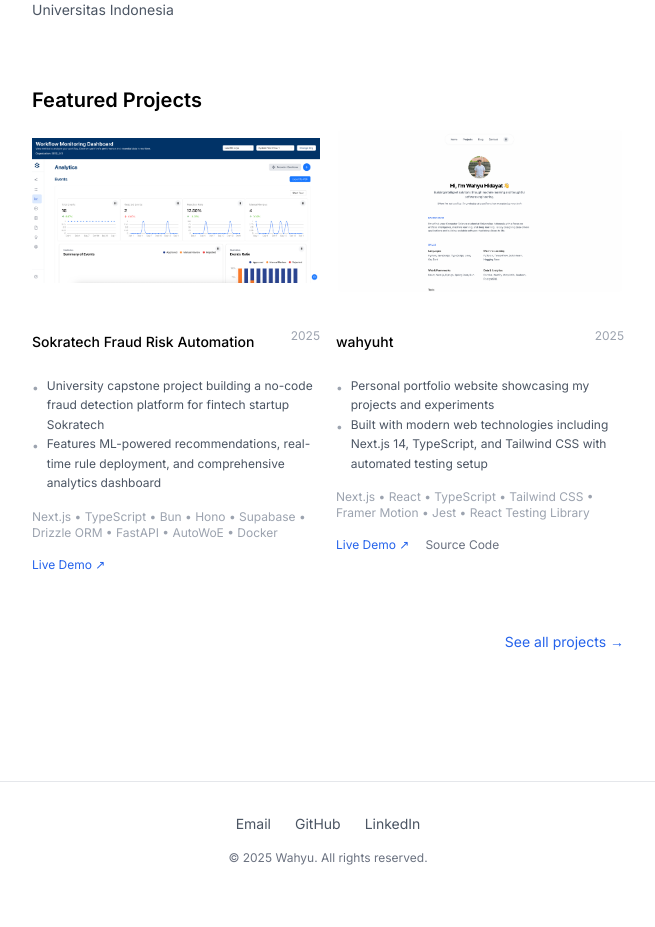
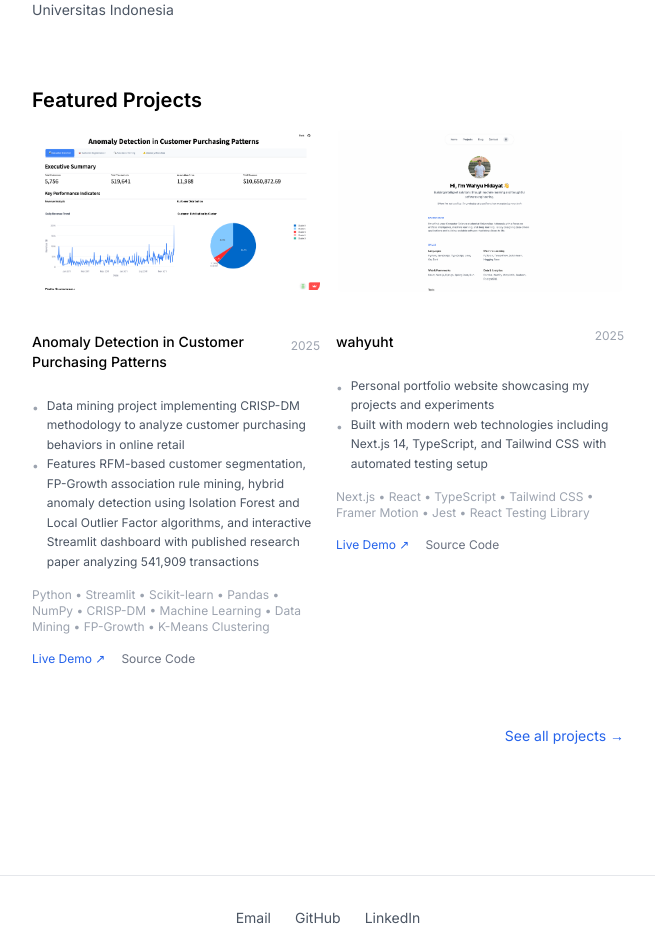
Before and after one commit to wahyuhiddayat/wahyuht, a Next.js app: page / in a window 1280 px wide. Shown: the part 1560-2487 px from the top of the page, without its empty margins (312-967 px from the left). Built offline with nearby package versions, Linux system fonts and the light colour scheme.

Commit message:
feat: add Anomaly Detection project and update portfolio content

```diff
--- a/src/app/page.tsx
+++ b/src/app/page.tsx
@@ -37,13 +37,14 @@ const experienceData = [
 
 const featuredProjectsData = [
   {
-    title: "Sokratech Fraud Risk Automation",
-    description: "University capstone project building a no-code fraud detection platform for fintech startup Sokratech\nFeatures ML-powered recommendations, real-time rule deployment, and comprehensive analytics dashboard",
+    title: "Anomaly Detection in Customer Purchasing Patterns",
+    description: "Data mining project implementing CRISP-DM methodology to analyze customer purchasing behaviors in online retail\nFeatures RFM-based customer segmentation, FP-Growth association rule mining, hybrid anomaly detection using Isolation Forest and Local Outlier Factor algorithms, and interactive Streamlit dashboard with published research paper analyzing 541,909 transactions",
     date: "2025",
-    imageUrl: "/images/sokratech.png",
-    skills: ['Next.js', 'TypeScript', 'Bun', 'Hono', 'Supabase', 'Drizzle ORM', 'FastAPI', 'AutoWoE', 'Docker'],
+    imageUrl: "/images/anomaly_detection_datmin.png",
+    skills: ["Python", "Streamlit", "Scikit-learn", "Pandas", "NumPy", "CRISP-DM", "Machine Learning", "Data Mining", "FP-Growth", "K-Means Clustering"],
     links: {
-      website: "https://monitoring-fe-next-1277451848.us-central1.run.app/"
+      website: "https://wahyuht.com",
+      github: 'https://github.com/wahyuhiddayat/wahyuht'
     }
   },
   {
--- a/src/app/projects/page.tsx
+++ b/src/app/projects/page.tsx
@@ -24,12 +24,22 @@ const projectsData = [
     }
   },
   {
+    title: "Anomaly Detection in Customer Purchasing Patterns",
+    description: "ta mining project implementing CRISP-DM methodology to analyze customer purchasing behaviors in online retail\nFeatures RFM-based customer segmentation, FP-Growth association rule mining, and hybrid anomaly detection using Isolation Forest and Local Outlier Factor algorithms\nIncludes interactive Streamlit dashboard with real-time analytics, comprehensive visualizations, and published research paper analyzing 541,909 transactions",
+    date: "2025",
+    imageUrl: "/images/anomaly_detection_datmin.png",
+    skills: ["Python", "Streamlit", "Scikit-learn", "Pandas", "NumPy", "CRISP-DM", "Machine Learning", "Data Mining", "FP-Growth", "K-Means Clustering"],
+    links: {
+      website: "https://outlier-data.streamlit.app/",
+      github: "https://github.com/wahyuhiddayat/anomaly-detection-in-customer-purchasing-pattern"
+    }
+  },
+  {
     title: "Letterbookd",
     description: "Full-stack web application designed to connect readers with books and build literary communities\nFeatures personal libraries, comprehensive book catalog management, user reviews, discussion forums, and social interaction capabilities\nIncludes REST API for Flutter mobile clients and supports multi-role access control (guest, reader, librarian, admin)",
     date: "2023",
     imageUrl: "/images/letterbookd_web.png",
-    skills: [
-      "Django", "Django REST Framework", "Python", "PostgreSQL", "Bootstrap", "jQuery", "Docker", "Heroku"],
+    skills: ["Django", "Django REST Framework", "Python", "PostgreSQL", "Bootstrap", "jQuery", "Docker", "Heroku"],
     links: {
       github: "https://github.com/letterbookd/letterbookd"
     }
```
Also changed, not shown: public/images/anomaly_detection_datmin.png (added).
